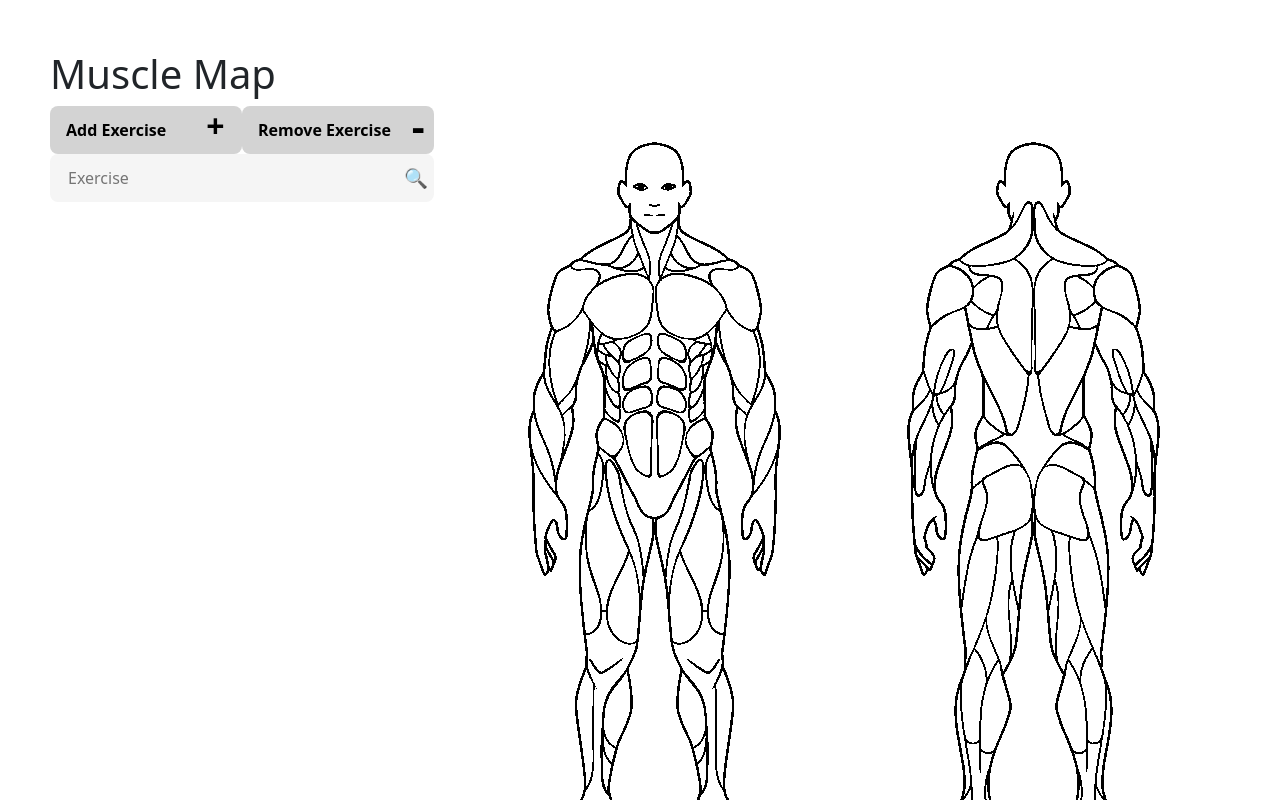
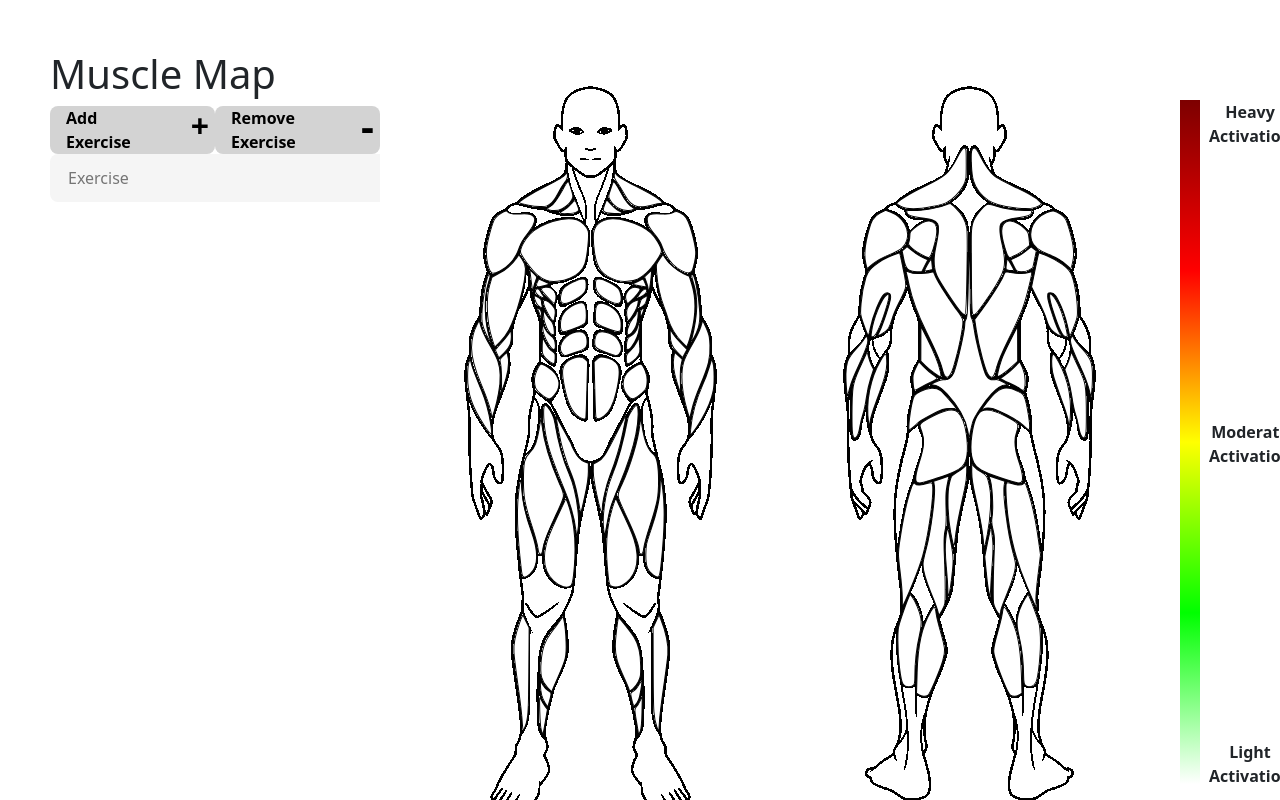
Before and after one commit to LiamShalom/Muscle-Map, a React (Create React App) app in the folder muscle-map-v1/: page / in a window 1280 px wide. Shown: the top 800 px of the page. Built offline with nearby package versions, Linux system fonts and the light colour scheme; no server answers.

Commit message:
added legend containing gradient bar and labels

```diff
--- a/muscle-map-v1/src/App.css
+++ b/muscle-map-v1/src/App.css
@@ -11,8 +11,6 @@
   display: flex;
   flex-direction: column;
   overflow-y: auto;
-  scrollbar-color: rgb(0, 0, 0, 0.3) rgb(0, 0, 0, 0.1);
-  scrollbar-width: thin;
   max-height: 39rem;
   width: 24.65rem;
 }
@@ -89,3 +87,24 @@
   font-size: 1.2rem;
   cursor: pointer;
 }
+
+.legend {
+  display: flex;
+  padding-top: 50px;
+}
+
+#color_range {
+  height: 684px;
+  width: 20px;
+  background: linear-gradient(rgb(125, 0, 0),rgb(255, 0, 0), rgb(255, 255, 0), rgb(0, 255, 0), rgb(255, 255, 255));
+}
+
+.gradient-labels {
+  display: flex;
+  flex-direction: column;
+  padding-left: 20px;
+  width: 80px;
+  font-weight: bold;
+  text-align: center;
+  align-items: center;
+}
--- a/muscle-map-v1/src/App.js
+++ b/muscle-map-v1/src/App.js
@@ -7,9 +7,11 @@ function App() {
   const [data, setData] = useState({});
   const [exercises, setExercises] = useState([{}]);
   const [queries, setQueries] = useState([]);
-  const [totals, setTotals] = useState({ "traps":0, "front_delts":0, "rear_delts":0, "triceps":0, "biceps":0, "forearms":0,
-      "pecs":0, "upper_back":0, "lats":0, "abdominals":0, "obliques":0, "lower_back":0,
-      "glutes":0, "quads":0, "hamstrings":0, "calves":0, "hip_flexors":0});
+  const [totals, setTotals] = useState({
+    "traps": 0, "front_delts": 0, "rear_delts": 0, "triceps": 0, "biceps": 0, "forearms": 0,
+    "pecs": 0, "upper_back": 0, "lats": 0, "abdominals": 0, "obliques": 0, "lower_back": 0,
+    "glutes": 0, "quads": 0, "hamstrings": 0, "calves": 0, "hip_flexors": 0
+  });
 
   const addWorkout = () => {
     setExercises([...exercises, {}])
@@ -67,9 +69,9 @@ function App() {
 
   return (
     <div className="App">
-      <h1>Muscle Map</h1>
       <div className="content">
-        <div className="left-column">
+        <div className="left-column" style={{ position: 'relative' }}>
+          <h1>Muscle Map</h1>
           <div className="addWorkout">
             <button
               onClick={addWorkout}
@@ -116,10 +118,30 @@ function App() {
             src="images/muscle-diagram-bw.png"
             alt="Muscle Diagram"
           />
-          <div>
-            <MuscleDiagram totals={totals}/>
+          <div style={{ position: 'absolute', top: 0, left: 0, width: '100%', height: '100%' }}>
+            <MuscleDiagram totals={totals} />
+          </div>
+
+        </div>
+        <div className='legend'>
+          <div id="color_range">
+          </div>
+          <div className="gradient-labels" >
+            <div>
+              Heavy Activation
+            </div>
+            <div style={{ marginTop: '17rem' }}>
+              Moderate Activation
+            </div>
+            <div style={{ marginTop: '17rem' }}>
+              Light Activation
+            </div>
           </div>
         </div>
+
+
+
+
 
       </div>
 
--- /dev/null
+++ b/muscle-map-v1/src/MuscleDiagram.css
@@ -0,0 +1,12 @@
+.muscle-diagram {
+  display: flex;
+  justify-content: center;
+  width: 100%;
+  height: 800px;
+}
+
+.muscle-diagram svg {
+  width: 100%;
+  height: 100%;
+  display: block;
+}
--- a/muscle-map-v1/src/MuscleDiagram.js
+++ b/muscle-map-v1/src/MuscleDiagram.js
@@ -36,7 +36,7 @@ function MuscleDiagram({ totals }) {
 
   return (
     <div className="muscle-diagram">
-      <svg viewBox="0 0 684 684" width="684" height="684" xmlns="http://www.w3.org/2000/svg">
+      <svg viewBox="0 0 800 800" width="800" height="800" xmlns="http://www.w3.org/2000/svg">
         <g xmlns="http://www.w3.org/2000/svg" id="upper_back" style={{
           fill: colors["upper_back"], fillOpacity: 1, stroke: 'black',
           strokeWidth: 1
```
Also changed, not shown: 1 other file (tests, documents, lock files or other folders).
